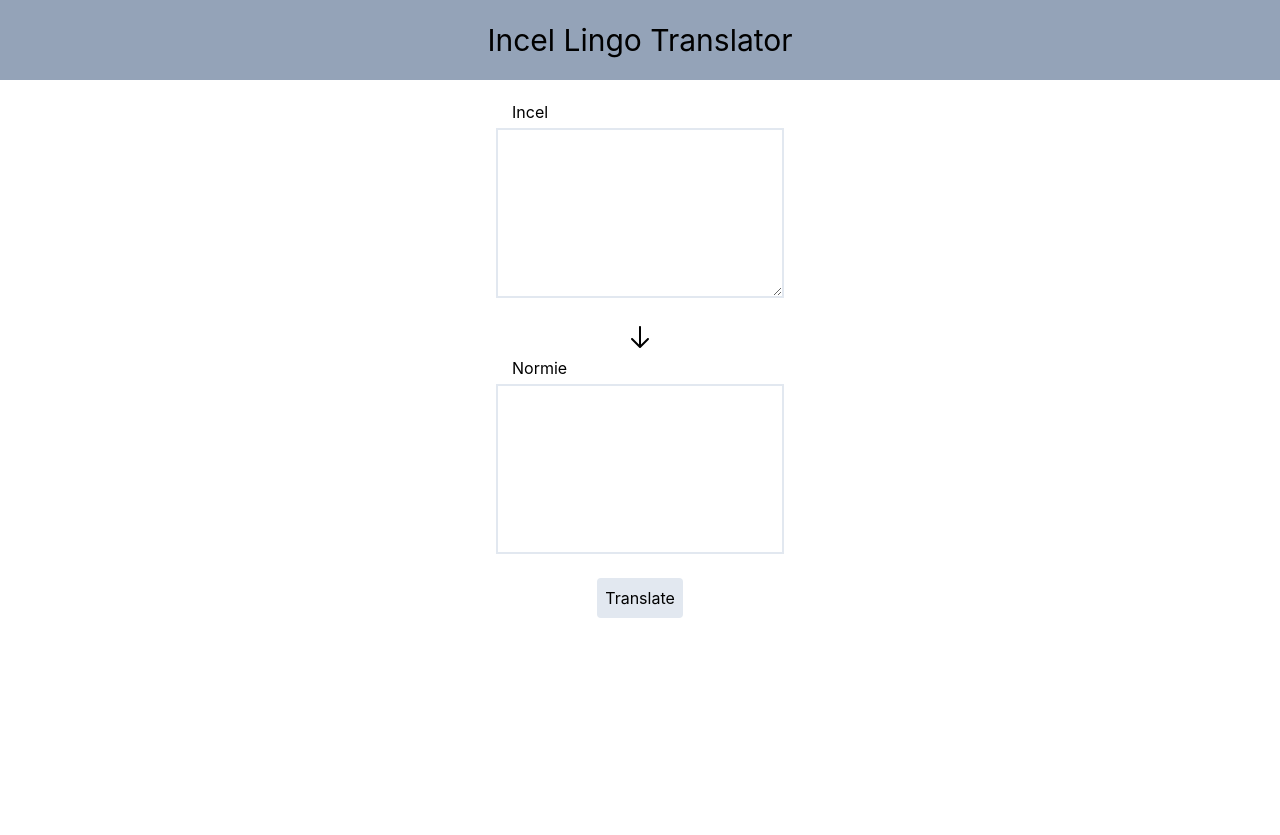
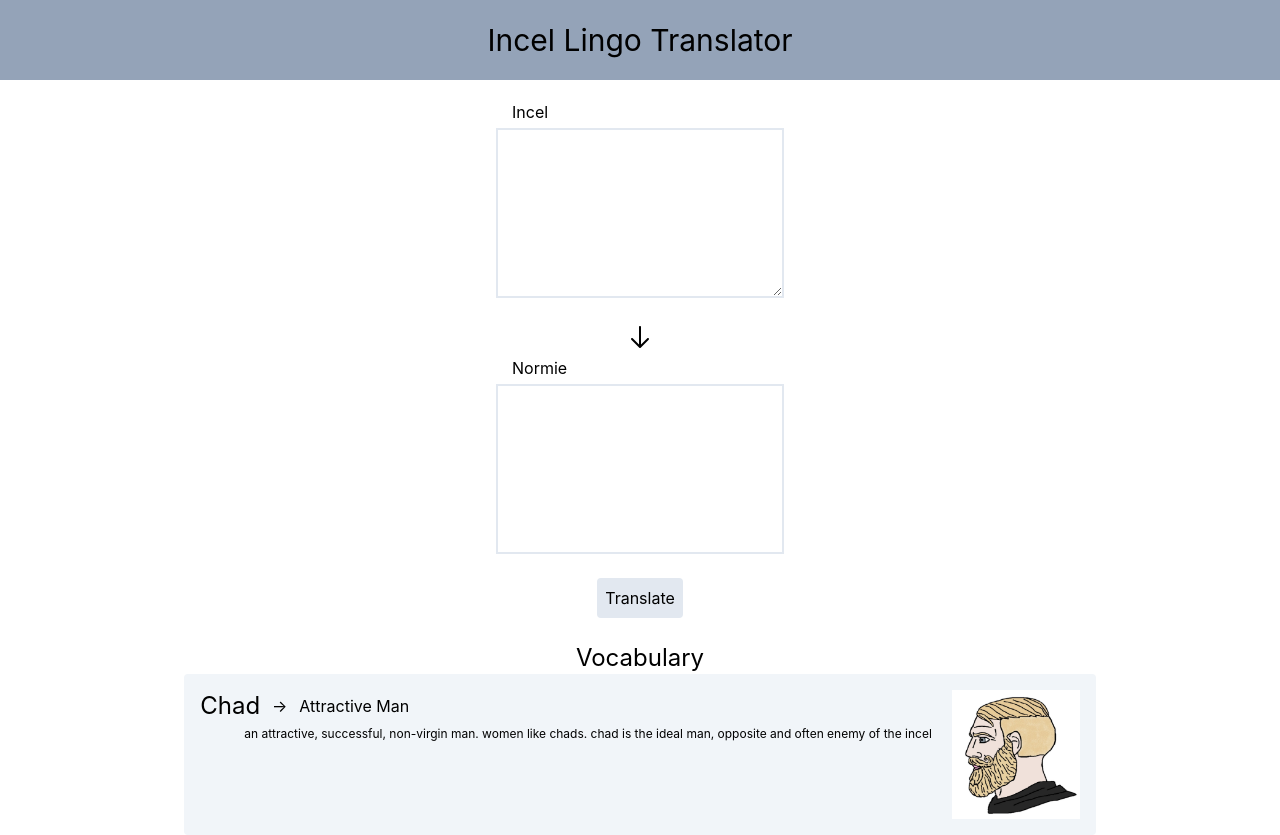
Before and after one commit to lissalad/based-translator, a React (Create React App) app: page / in a window 1280 px wide. Before the commit the page ends 800 px from the top, so only its background shows below. Built offline with nearby package versions, Linux system fonts and the light colour scheme.

Commit message:
dylan made an incel translator

```diff
--- a/src/components/Translator.js
+++ b/src/components/Translator.js
@@ -1,21 +1,30 @@
 import Down from "../icons/down";
+import "../images/chad.png";
 import { useState, useRef } from "react";
+import ReactDOM from "react-dom";
+
 import "../terms";
 
 function Translator() {
+  const terms = require("../terms.json");
+  const termsTranslated = [];
+  const [translation, setTranslation] = useState("");
+  const messageRef = useRef();
+  const chunk = "flex flex-col items-start mb-5 mt-0";
+  const box =
+    "border-2 border-slate-200 h-fitc w-72 text-left p-2 min-h-[170px]";
+  const label = "ml-4 mb-1";
 
-
-  const terms = require("../terms.json");
-
-  const [translation, setTranslation] = useState("");
-
-  const messageRef = useRef();
+  let translated = [];
 
   function onClick() {
     let input = messageRef.current.value.split(" ");
+    translated = [];
+
 
     // loop through words in input message
     for (let word = 0; word < input.length; word += 1) {
+      let normied = false;
       //
       const lower = input[word].toLowerCase();
       // loop through term roots
@@ -27,38 +36,55 @@ function Translator() {
           // goes through that root's forms
           for (let form = 0; form < terms[term].word.length; form += 1) {
             if (lower === terms[term].word[form]) {
-              input[word] = terms[term].alt[form];
+              // trackTranslated(input[word]);
+              translated.push({
+                word: terms[term].alt[form],
+                translated: true,
+                incel: input[word]
+              });
+              normied = true;
             }
           }
         }
       }
+      if (!normied) {
+        translated.push({
+          word: input[word],
+          translated: false,
+        });
       }
-    let output = "";
-    for (let w = 0; w < input.length - 1; w += 1) {
-      output += input[w];
-      output += " ";
-    }
-    output += input[input.length - 1];
-
-    setTranslation(output);
     }
 
-// function plural(word) {
-//   console.log(word.slice(-3))
-//   if(word.slice(-3) === "ies" ) {
-//     console.log("this is plural");
-//   }
-//   if (word.charAt(word.length-1) === "s" ) {
-//     console.log("this is plurals");
-//   }
+    setTranslation(createMarkup(translated));
+  }
+
+  function createMarkup(translatedWords) {
+    // let markup = <></>;
+    // let addition;
+    // for (let i = 0; i < translatedWords.length; i += 1) {
+    //   // addition = "<span>" + translatedWords[i]["word"] + "</span>";
+    //   addition = <span>{translatedWords[i]["word"]}</span>;
+    //   markup += addition;
     // }
+    // console.log(markup);
+    // return (markup);
 
-const chunk = "flex flex-col items-start mb-5 mt-0";
-const box = "border-2 border-slate-200 h-fitc w-72 text-left p-2 min-h-[170px]";
-const label = "ml-4 mb-1";
+    return translatedWords.map((element, index) => {
+      if (element.translated) {
+        return <a className="text-rose-500" href={`#${element.incel}`} key={index}>{element.word} </a>;
+      } else {
+        return element["word"] + " ";
+      }
+    });
+    // setTranslation(markup);
+    // ReactDOM.render(markup, document.getElementById('root'));
+  }
 
   return (
-    <div className="flex flex-col items-center w-full justify-evenly my-5">
+    <div className="flex flex-col items-center">
+      <section className="flex flex-col items-center w-full justify-evenly my-5">
+        {/* message input */}
+        {/* nice */}
         <div className={chunk}>
           <label htmlFor="incel" className={label}>
             Incel
@@ -74,11 +100,14 @@ const label = "ml-4 mb-1";
 
         <Down />
 
+        {/* translation output */}
         <div className={chunk}>
           <p className={label}>Normie</p>
-        <p className={box}>{translation}</p>
+          {/* <p className={box}>{translation}</p> */}
+          <div className={box}>{translation}</div>
         </div>
 
+        {/* translate button */}
         <div className="">
           <button
             className="bg-slate-200 hover:bg-slate-300 hover:shadow p-2 rounded m-1"
@@ -87,6 +116,37 @@ const label = "ml-4 mb-1";
             Translate
           </button>
         </div>
+      </section>
+
+      {/* terms translated */}
+      <section id="chad">
+        <h1 className="text-2xl">Vocabulary</h1>
+        <div className="bg-slate-100 rounded px-4 flex flex-row items-start py-4">
+          <div className="flex flex-col w-fit">
+            <div className="flex flex-row items-center justify-start space-x-3">
+              <p className="text-2xl">Chad</p>
+              <p>→</p>
+              <h2>Attractive Man</h2>
+            </div>
+            <p className="text-xs text-left indent-6 py-1 mx-5">
+              an attractive, successful, non-virgin man. women like chads. chad
+              is the ideal man, opposite and often enemy of the incel
+            </p>
+          </div>
+
+          <div className="">
+            <img
+              className="w-32"
+              src={require("../images/chad.png")}
+              alt="chad"
+            />
+          </div>
+        </div>
+
+        {/* */}
+        {/* {console.log(termsTranslated)} */}
+        {/* <TranslatedTerm word={termsTranslated[0]}/> */}
+      </section>
     </div>
   );
 }
--- a/src/terms.json
+++ b/src/terms.json
@@ -69,13 +69,13 @@
     "root": "cuck",
     "word": ["cuck", "cucks", "cucked"],
     "alt": ["pathetic man", "pathetic men", "pathetic"],
-    "definition": ""
+    "definition": "short for cuck"
   },
   {
     "root": "simp",
     "word": ["simp", "simps"],
     "alt": ["inferior man", "inferior men"],
-    "definition": ""
+    "definition": "someone who worships one or multiple women"
   },
   {
     "root": "beta",
@@ -83,7 +83,30 @@
     "word": ["inferior man", "inferior men"],
     "definition": ""
   },
-
+  {
+    "root": "",
+    "alt": [""],
+    "word": [""],
+    "definition": ""
+  },
+  {
+    "root": "",
+    "alt": [""],
+    "word": [""],
+    "definition": ""
+  },
+  {
+    "root": "",
+    "alt": [""],
+    "word": [""],
+    "definition": ""
+  },
+  {
+    "root": "",
+    "alt": [""],
+    "word": [""],
+    "definition": ""
+  },
 
 
   {
```
Also changed, not shown: important.txt, src/components/Home.js (added), src/images/chad.png (added). Lines whose indentation alone changed are shown as unchanged.
